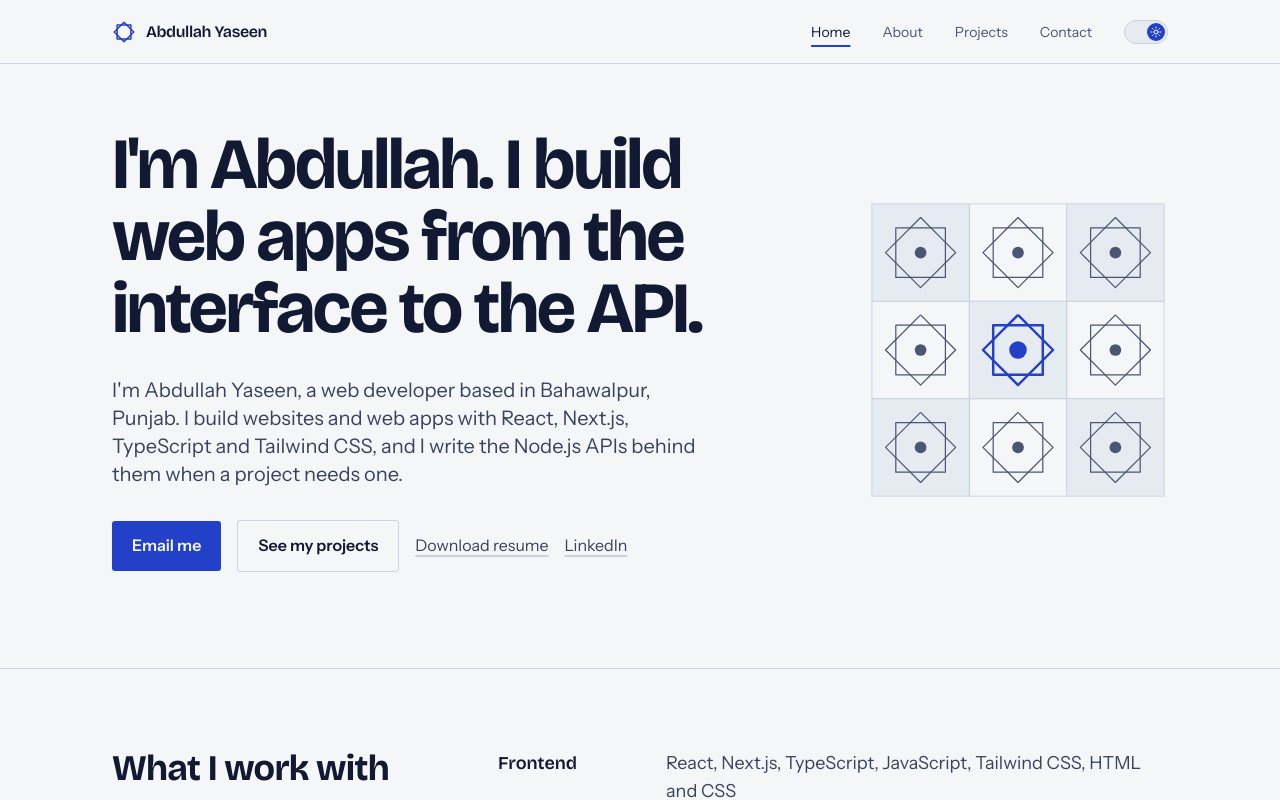
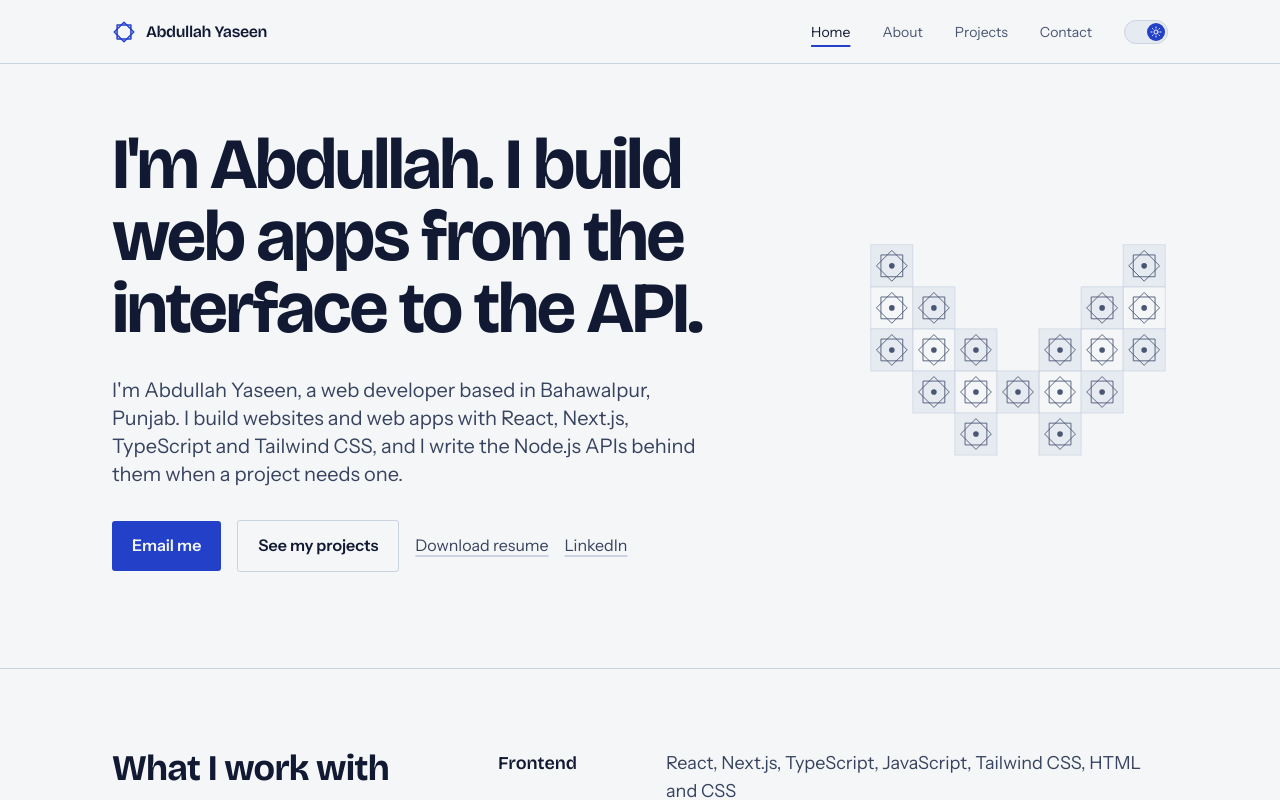
Before and after one commit to abdullahyaseen0010/abdullah-yaseen.portfolio, a Next.js app: page / in a window 1280 px wide. Shown: the top 800 px of the page. Built offline with nearby package versions, Linux system fonts and the light colour scheme.

Commit message:
Update HeroVisual.tsx

```diff
--- a/src/components/Hero/HeroVisual.tsx
+++ b/src/components/Hero/HeroVisual.tsx
@@ -3,15 +3,16 @@
 import { motion, useReducedMotion } from 'framer-motion'
 
 /*
-  A 3x3 block of eight-pointed-star tiles, the kind of geometry found in
-  tilework across Bahawalpur and Multan. Each star is two overlapping squares.
-  It draws in once on load (the page's single animated moment), then stays still.
-  The centre tile is the accent; everything else is quiet.
+  A pixel-art bat drawn from the same eight-pointed-star tile used
+  elsewhere on the site (the Bahawalpur/Multan tilework motif) — each
+  "pixel" of the bat is a full star tile, empty cells are just skipped.
+  It draws in once on load (the page's single animated moment), then
+  stays still.
 */
 
-const TILE = 100
+const TILE = 60
 const CENTER = TILE / 2
-const RADIUS = 36
+const RADIUS = 22
 const HALF = RADIUS / Math.SQRT2
 
 const f = (n: number) => n.toFixed(2)
@@ -19,12 +20,27 @@ const f = (n: number) => n.toFixed(2)
 const square = `M${f(CENTER - HALF)} ${f(CENTER - HALF)}H${f(CENTER + HALF)}V${f(CENTER + HALF)}H${f(CENTER - HALF)}Z`
 const diamond = `M${CENTER} ${CENTER - RADIUS}L${CENTER + RADIUS} ${CENTER}L${CENTER} ${CENTER + RADIUS}L${CENTER - RADIUS} ${CENTER}Z`
 
-const tiles = Array.from({ length: 9 }, (_, i) => ({
+// 1 = star tile (bat pixel), 0 = empty. 7 cols x 5 rows.
+const BAT_MASK = [
+  [1, 0, 0, 0, 0, 0, 1],
+  [1, 1, 0, 0, 0, 1, 1],
+  [1, 1, 1, 0, 1, 1, 1],
+  [0, 1, 1, 1, 1, 1, 0],
+  [0, 0, 1, 0, 1, 0, 0],
+]
+
+const CENTER_CELL = { row: 2, col: 3 }
+
+const tiles = BAT_MASK.flatMap((cols, row) =>
+  cols
+    .map((on, col) => ({ row, col, on }))
+    .filter((t) => t.on === 1)
+).map((t, i) => ({
   i,
-  x: (i % 3) * TILE,
-  y: Math.floor(i / 3) * TILE,
-  isCenter: i === 4,
-  shaded: (Math.floor(i / 3) + (i % 3)) % 2 === 0,
+  x: t.col * TILE,
+  y: t.row * TILE,
+  isCenter: t.row === CENTER_CELL.row && t.col === CENTER_CELL.col,
+  shaded: (t.row + t.col) % 2 === 0,
 }))
 
 const HeroVisual = () => {
@@ -39,14 +55,14 @@ const HeroVisual = () => {
   return (
     <div className="hidden justify-self-end md:block">
       <svg
-        viewBox="-4 -4 308 308"
+        viewBox={`-4 -4 ${7 * TILE + 8} ${5 * TILE + 8}`}
         aria-hidden="true"
         focusable="false"
         className="w-full max-w-[420px]"
       >
         {tiles.map(({ i, x, y, isCenter, shaded }) => {
           // Centre tile draws last so the eye lands on it.
-          const delay = isCenter ? 1.3 : 0.15 + i * 0.1
+          const delay = isCenter ? 1.3 : 0.15 + i * 0.08
           const strokeClass = isCenter ? 'stroke-accent' : 'stroke-primary-content'
           const strokeWidth = isCenter ? 2.5 : 1.25
 
@@ -77,7 +93,7 @@ const HeroVisual = () => {
               <circle
                 cx={CENTER}
                 cy={CENTER}
-                r={isCenter ? 9 : 6}
+                r={isCenter ? 6 : 4}
                 className={isCenter ? 'fill-accent' : 'fill-primary-content'}
               />
             </g>
```
